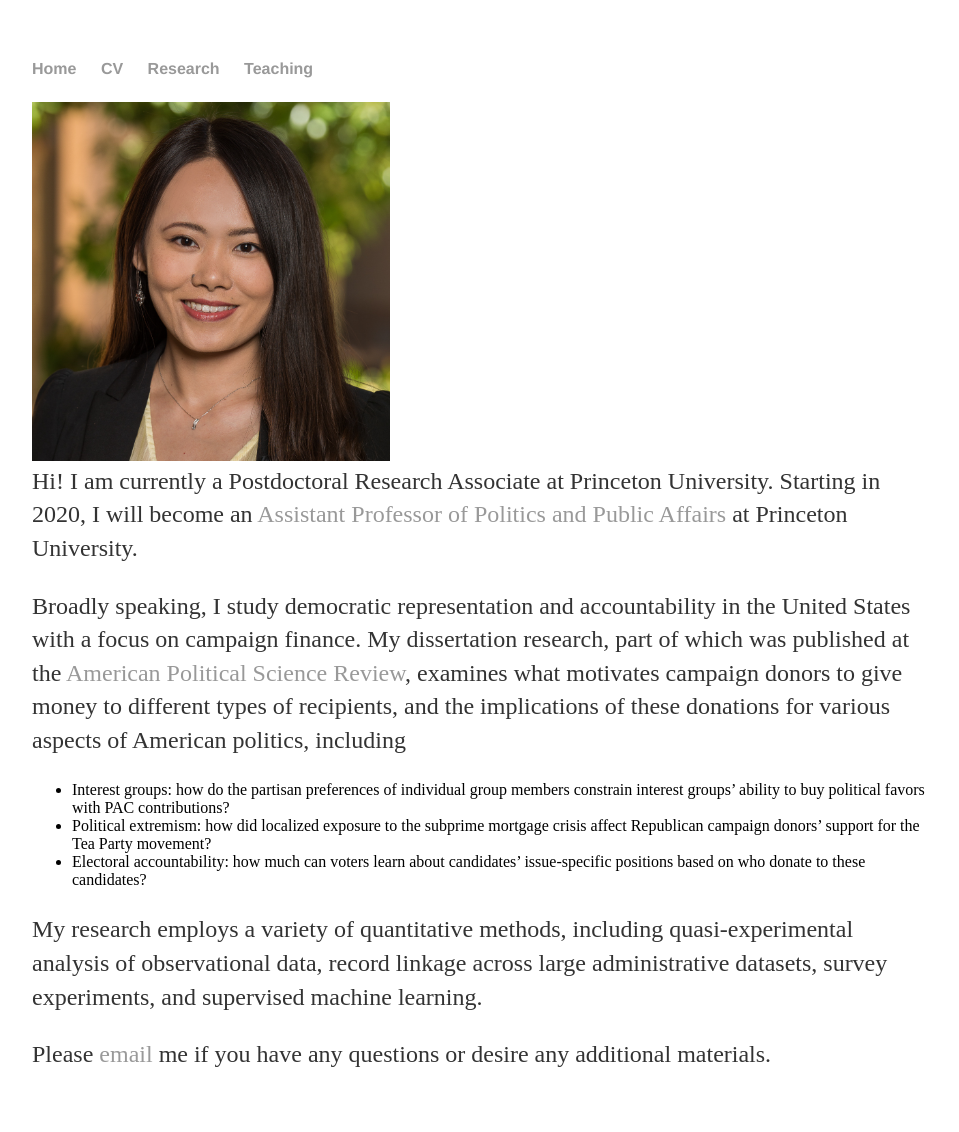
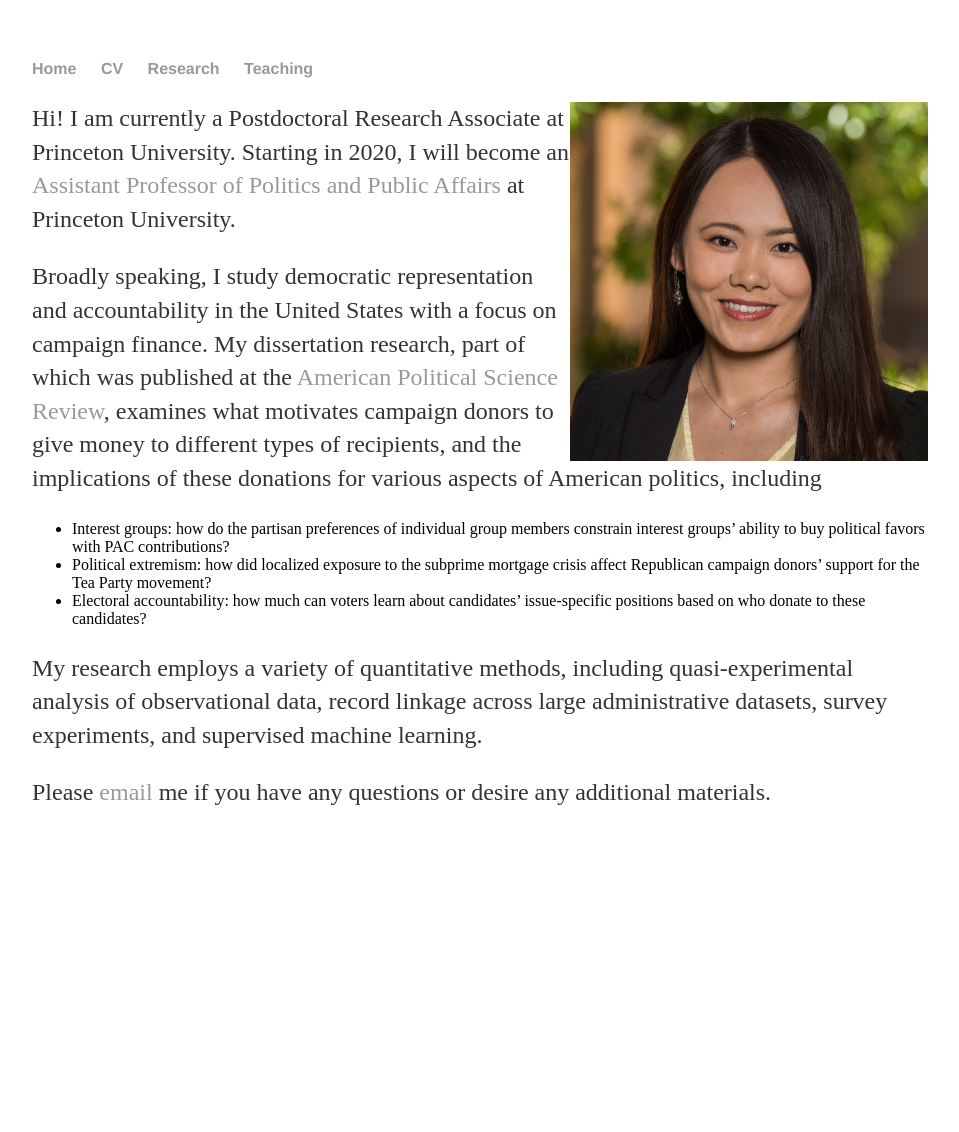
Before and after one commit to zhaoliresearch/zhaoliresearch.github.io, a Jekyll site: the page built from index.html, in a window 1280 px wide. Shown: the whole page, without its empty margins (160-1119 px from the left). Built offline with Jekyll 4.4.1, drawn with Linux system fonts in a browser that asks for light colours; after the commit the page ends 900 px from its top, so only the background shows below that.

Commit message:
Update index.html

```diff
--- a/index.html
+++ b/index.html
@@ -3,13 +3,11 @@
 title: Zhao Li, Ph.D.
 ---
 
-	 <div class="topright">
-  	<img src="headshot/Zhao Li_headshot.jpg" alt="Headshot" style="width:40%;height:40%;">
-	</div>
+
 
 <div class="blurb">
 
-	<p>Hi! I am currently a Postdoctoral Research Associate at Princeton University. Starting in 2020, I will become an <a href="https://csdp.princeton.edu/people/zhao-li">Assistant Professor of Politics and Public Affairs</a> at Princeton University.</p>
+	<p><img src="headshot/Zhao Li_headshot.jpg" alt="Headshot" style="width:40%;height:40%;float:right;">Hi! I am currently a Postdoctoral Research Associate at Princeton University. Starting in 2020, I will become an <a href="https://csdp.princeton.edu/people/zhao-li">Assistant Professor of Politics and Public Affairs</a> at Princeton University.</p>
 
         <p>Broadly speaking, I study democratic representation and accountability in the United States with a focus on campaign finance. My dissertation research, part of which was published at the <a href="https://www.cambridge.org/core/journals/american-political-science-review/article/how-internal-constraints-shape-interest-group-activities-evidence-from-accessseeking-pacs/2DF966405543A54CE0BC8BDE18307B56">American Political Science Review</a>, examines what motivates campaign donors to give money to different types of recipients, and the implications of these donations for various aspects of American politics, including</p>
         <ul class="list-group">
```
